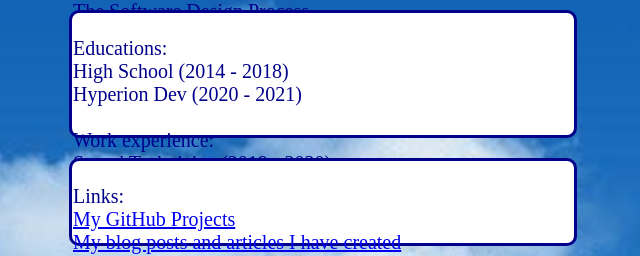
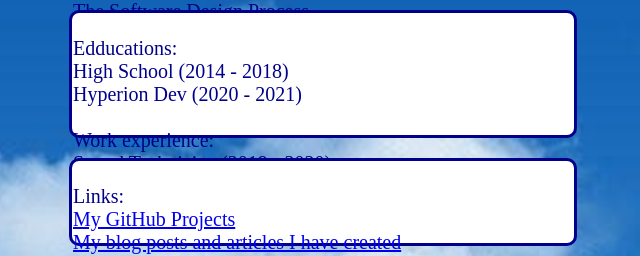
Before and after one commit to kaymanthecoder/Kagiso_Sokhela_resume, a plain HTML site: page index.html in a window 1280 px wide. Shown: the part 452-708 px from the top of the page, 289-929 px from the left. Drawn offline with Linux system fonts and the light colour scheme.

Commit message:
Update index.html

```diff
--- a/index.html
+++ b/index.html
@@ -55,7 +55,7 @@
             <br>
             </p>
 
-            <p id="MyBorder2"><br>Educations:
+            <p id="MyBorder2"><br>Edducations:
             <br>High School (2014 - 2018)
             <br>Hyperion Dev (2020 - 2021)
             <br>
```
